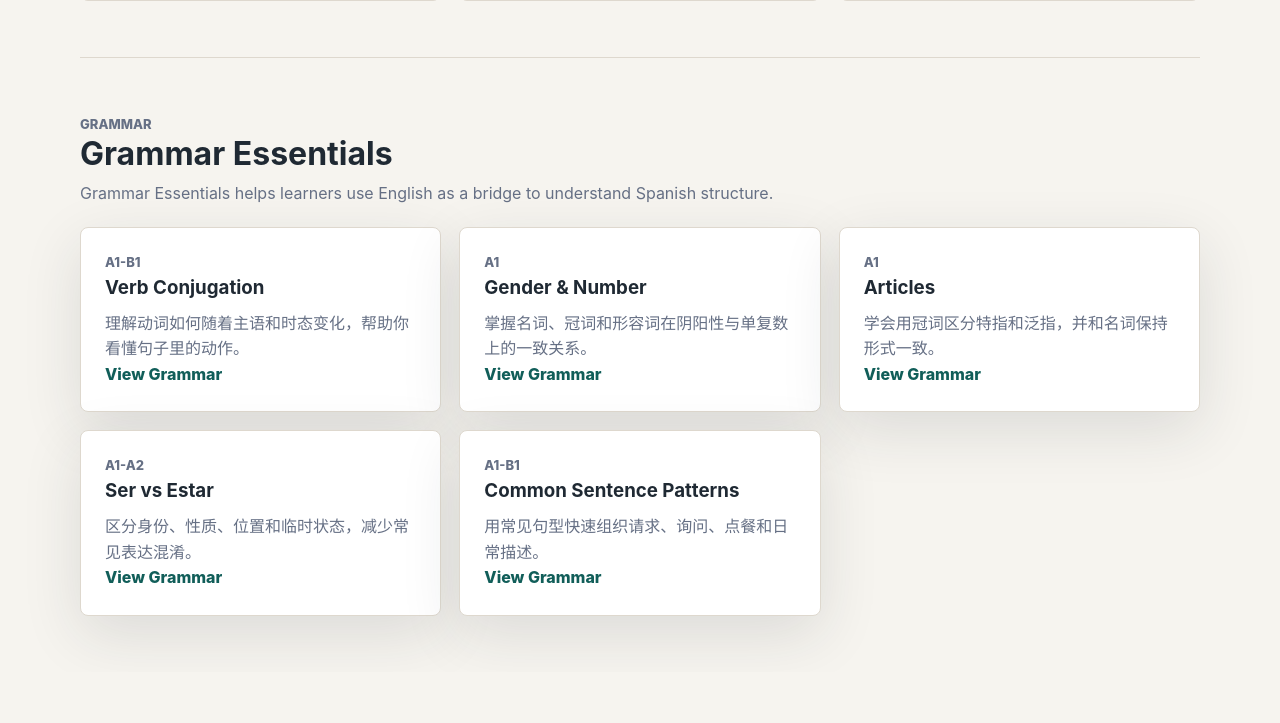
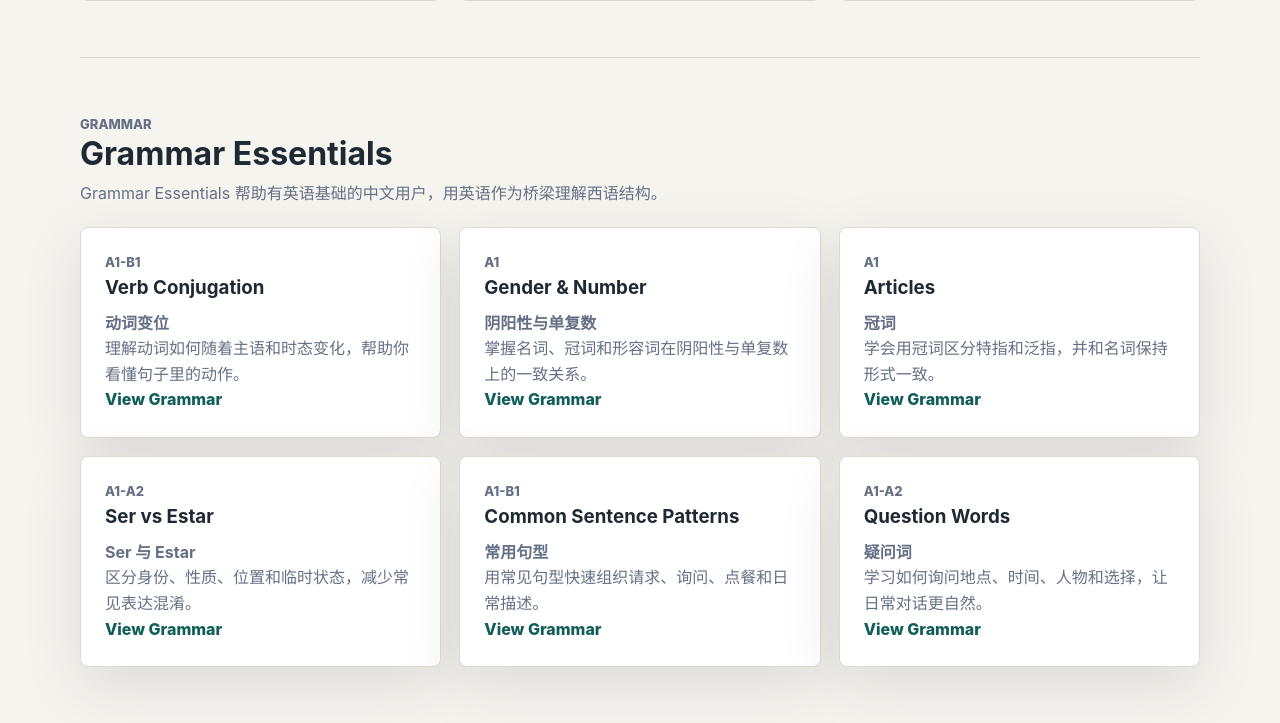
Before and after one commit to void-walker-zen-script/Spanish-claw, a Python web app: template templates/index.html in a window 1280 px wide. Shown: the part 1306-2029 px from the top of the page. Before the commit the page ends 1944 px from the top, so only its background shows below. Run offline with Jinja, Linux system fonts and the light colour scheme; the template is opened without the code that fills it, so the values that code supplies are empty.

```diff
--- a/templates/index.html
+++ b/templates/index.html
@@ -91,38 +91,50 @@
         <div class="section-heading">
           <p class="section-kicker">Grammar</p>
           <h2>Grammar Essentials</h2>
-          <p>Grammar Essentials helps learners use English as a bridge to understand Spanish structure.</p>
+          <p>Grammar Essentials 帮助有英语基础的中文用户，用英语作为桥梁理解西语结构。</p>
         </div>
         <div class="grammar-grid">
           <article class="grammar-card">
             <p class="tag">A1-B1</p>
             <h3>Verb Conjugation</h3>
+            <p><strong>动词变位</strong></p>
             <p>理解动词如何随着主语和时态变化，帮助你看懂句子里的动作。</p>
             <a class="text-link" href="{{ url_for('main.grammar_detail', slug='verb-conjugation') }}">View Grammar</a>
           </article>
           <article class="grammar-card">
             <p class="tag">A1</p>
             <h3>Gender &amp; Number</h3>
+            <p><strong>阴阳性与单复数</strong></p>
             <p>掌握名词、冠词和形容词在阴阳性与单复数上的一致关系。</p>
             <a class="text-link" href="{{ url_for('main.grammar_detail', slug='gender-number') }}">View Grammar</a>
           </article>
           <article class="grammar-card">
             <p class="tag">A1</p>
             <h3>Articles</h3>
+            <p><strong>冠词</strong></p>
             <p>学会用冠词区分特指和泛指，并和名词保持形式一致。</p>
             <a class="text-link" href="{{ url_for('main.grammar_detail', slug='articles') }}">View Grammar</a>
           </article>
           <article class="grammar-card">
             <p class="tag">A1-A2</p>
             <h3>Ser vs Estar</h3>
+            <p><strong>Ser 与 Estar</strong></p>
             <p>区分身份、性质、位置和临时状态，减少常见表达混淆。</p>
             <a class="text-link" href="{{ url_for('main.grammar_detail', slug='ser-vs-estar') }}">View Grammar</a>
           </article>
           <article class="grammar-card">
             <p class="tag">A1-B1</p>
             <h3>Common Sentence Patterns</h3>
+            <p><strong>常用句型</strong></p>
             <p>用常见句型快速组织请求、询问、点餐和日常描述。</p>
             <a class="text-link" href="{{ url_for('main.grammar_detail', slug='common-sentence-patterns') }}">View Grammar</a>
+          </article>
+          <article class="grammar-card">
+            <p class="tag">A1-A2</p>
+            <h3>Question Words</h3>
+            <p><strong>疑问词</strong></p>
+            <p>学习如何询问地点、时间、人物和选择，让日常对话更自然。</p>
+            <a class="text-link" href="{{ url_for('main.grammar_detail', slug='question-words') }}">View Grammar</a>
           </article>
         </div>
       </section>
```
